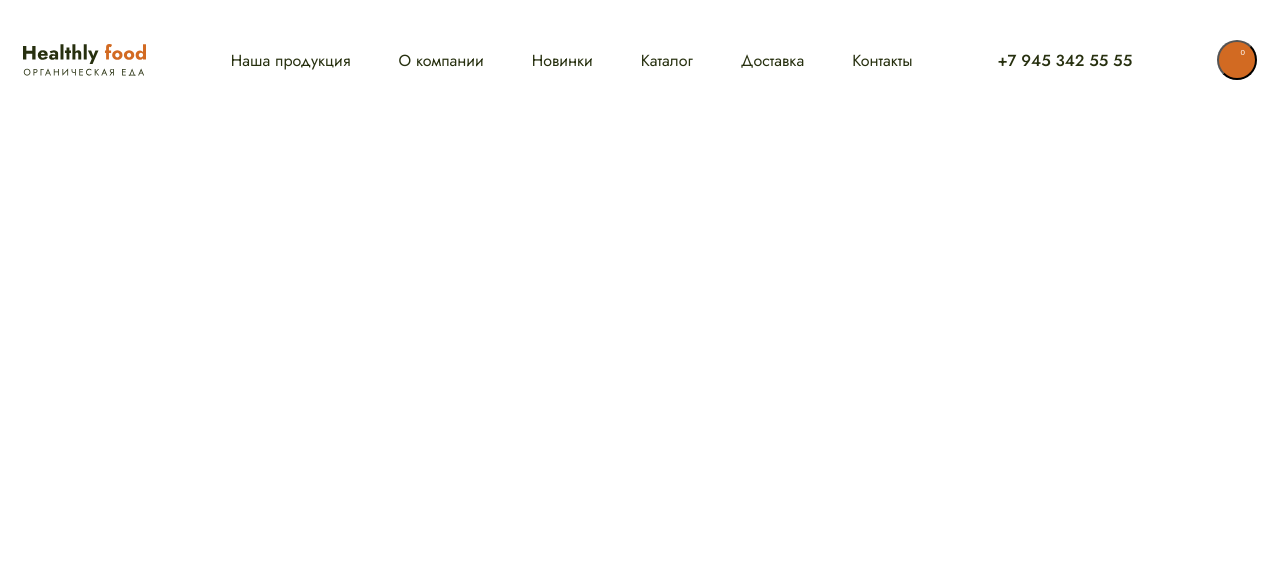
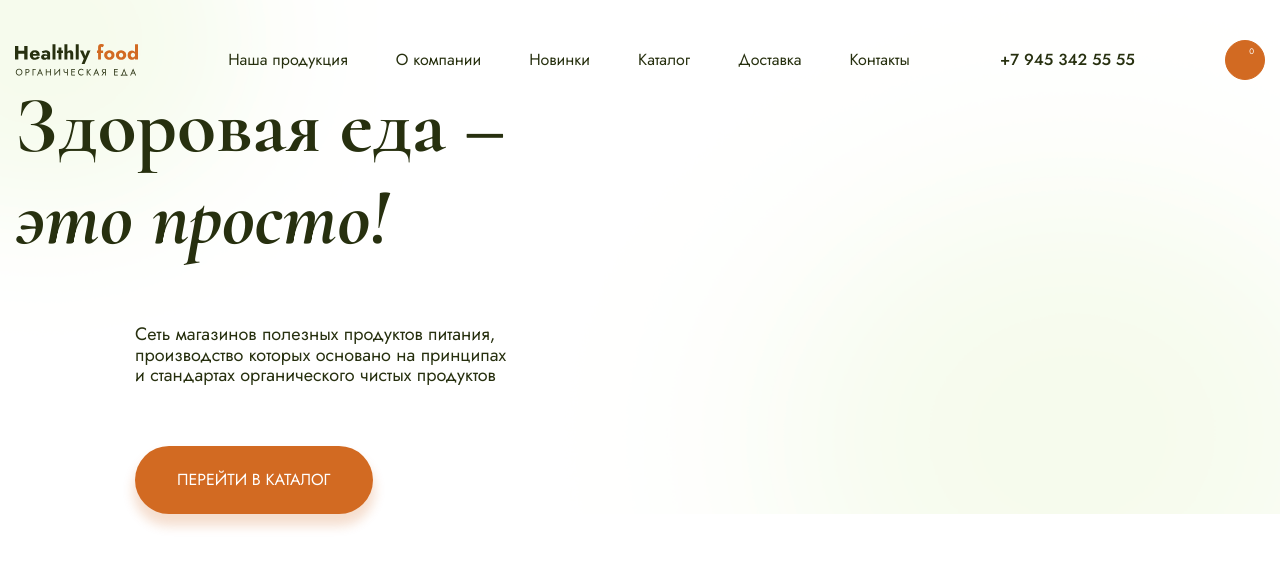
Before and after one commit to dmzkhrv92/Module02-Shop, a website built with webpack: page src/index.html in a window 1280 px wide. Built offline with nearby package versions, Linux system fonts and the light colour scheme; files whose address does not match are found by name.

Commit message:
add main

```diff
--- a/package.json
+++ b/package.json
@@ -16,6 +16,7 @@
     "webpack-dev-server": "^4.8.1"
   },
   "dependencies": {
-    "html-webpack-plugin": "^5.5.0"
+    "html-webpack-plugin": "^5.5.0",
+    "normalize.css": "^8.0.1"
   }
 }
--- a/src/index.html
+++ b/src/index.html
@@ -37,6 +37,21 @@
                 <span class="header__counter">0</span>
             </button>
         </header>
+        <div class="container">
+            <div class="main__text">
+                <h1 class="title title_block">
+                    Здоровая еда &ndash;
+                    <span class="title__span">это просто!</span>
+                </h1>
+                <div class="main__item">
+                    <p class="description description_size-s">Сеть магазинов полезных продуктов питания, производство которых основано на&nbsp;принципах и стандартах органического чистых продуктов
+                    </p>
+                    <div class="main__link">
+                        <a href="#" class="link">Перейти в каталог</a>
+                    </div>
+                </div>
+            </div>
+        </div>
     </div>
 </body>
 </html>
--- a/src/index.js
+++ b/src/index.js
@@ -1 +1,2 @@
+import 'normalize.css'
 import './styles/main.scss'
--- a/src/styles/main.scss
+++ b/src/styles/main.scss
@@ -14,17 +14,16 @@ html {
 body {
     font-size: 1.6rem;
     font-family: $font-jost;
+    color: $green;
 }
 
 .header {
     max-width: 1440px;
     margin: 0 auto;
-    padding-left: 15px;
-    padding-right: 15px;
+    padding: 4rem 15px 0 15px;
     display: flex;
     justify-content: space-between;
     align-items: center;
-    margin-top: 4rem;
     &__nav {
         display: flex;
         list-style-type: none;
@@ -33,7 +32,6 @@ body {
         gap: 4.8rem;
     }
     &__link {
-        font-size: 1.6rem;
         text-decoration: none;
         color: $green;
         &:hover {
@@ -41,7 +39,6 @@ body {
         }
     }
     &__tel {
-        font-size: 1.6rem;
         text-decoration: none;
         font-weight: 500;
         color: $green;
@@ -60,6 +57,7 @@ body {
         background-repeat: no-repeat;
         background-position: center center;
         position: relative;
+        border: 1px solid $orange;
         &:hover {
             background-color: $green;
         }
@@ -80,3 +78,53 @@ body {
     width: 12.3rem;
     height: 3.2rem;
 }
+.container {
+    max-width: 1440px;
+    margin: 0 auto;
+    padding-left: 15px;
+    padding-right: 15px;
+}
+.main {
+    background-image: url(../images/main.png);
+    background-size: cover;
+    background-position-x: center;
+    &__item {
+        margin-left: 12rem;
+        max-width: 37.8rem;
+        margin-top: 6rem;
+    }
+    &__link {
+        margin-top: 6rem;
+    }
+}
+.title {
+    font-family: $font-cormorant;
+    font-weight: 700;
+    font-size: 8rem;
+    margin: 0;
+    &__span {
+        font-style: italic;
+    }
+    &_block {
+        .title__span {
+            display: block;
+        }
+    }
+}
+.description {
+    margin: 0;
+    &_size-s {
+        font-size: 1.8rem;
+    }
+}
+.link {
+    color: $white;
+    text-transform: uppercase;
+    padding: 2.5rem 4.2rem;
+    background-color: $orange;
+    box-shadow: 0px 1rem 1.1rem .2rem rgba(207,92,13,0.2);
+    text-decoration: none;
+    border-radius: 3.8rem;
+    display: inline-block;
+
+}
```
Also changed, not shown: dist/styles/main.css, src/images/main.png (added), 1 other file.
